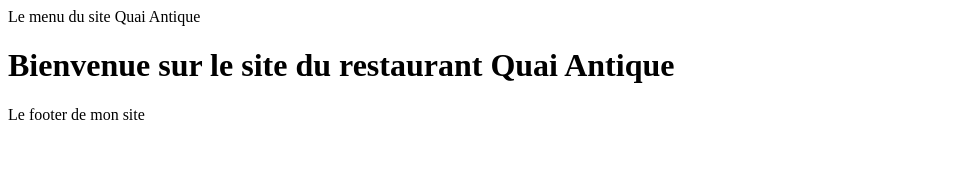
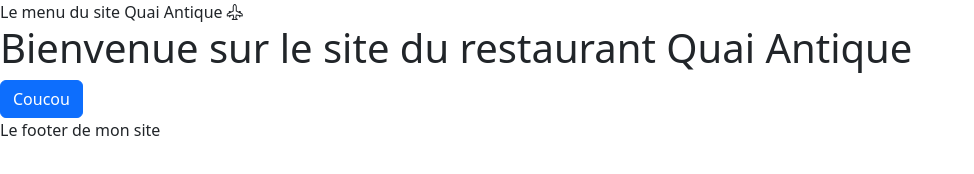
Before and after one commit to Deimosaure/QuaiAntiqueFront, a website with bundled scripts: page index.html in a window 1280 px wide. Shown: the whole page, without its empty margins (0-974 px from the left). Built offline with nearby package versions, Linux system fonts and the light colour scheme; files whose address does not match are found by name.

Commit message:
Install Bootstrap

```diff
--- a/index.html
+++ b/index.html
@@ -3,11 +3,14 @@
 <head>
     <meta charset="UTF-8">
     <meta name="viewport" content="width=device-width, initial-scale=1.0">
+
+    <link rel="stylesheet" href="node_modules/bootstrap/dist/css/bootstrap.min.css"/>
+    <link rel="stylesheet" href="node_modules/bootstrap-icons/font/bootstrap-icons.css"/>
     <title>Document</title>
 </head>
 <body>
 
-    <HEADER>Le menu du site Quai Antique</HEADER>
+    <HEADER>Le menu du site Quai Antique <i class="bi bi-airplane-engines"></i></HEADER>
 
     <main id="main-page">
         <!--Le contenue de la page sera injecté ici-->
@@ -16,5 +19,6 @@
     <footer>Le footer de mon site</footer>
 
     <script type='module' src="Router/router.js"></script>
+    <script src="node_modules/bootstrap/dist/js/bootstrap.bundle.min.js"></script>
 </body>
 </html>
--- /dev/null
+++ b/package.json
@@ -0,0 +1,6 @@
+{
+  "dependencies": {
+    "bootstrap": "^5.3.3",
+    "bootstrap-icons": "^1.11.3"
+  }
+}
--- a/pages/home.html
+++ b/pages/home.html
@@ -1 +1,3 @@
 <h1>Bienvenue sur le site du restaurant Quai Antique</h1>
+
+<button class="btn btn-primary">Coucou</button>
```
Also changed, not shown: 2 other files.
